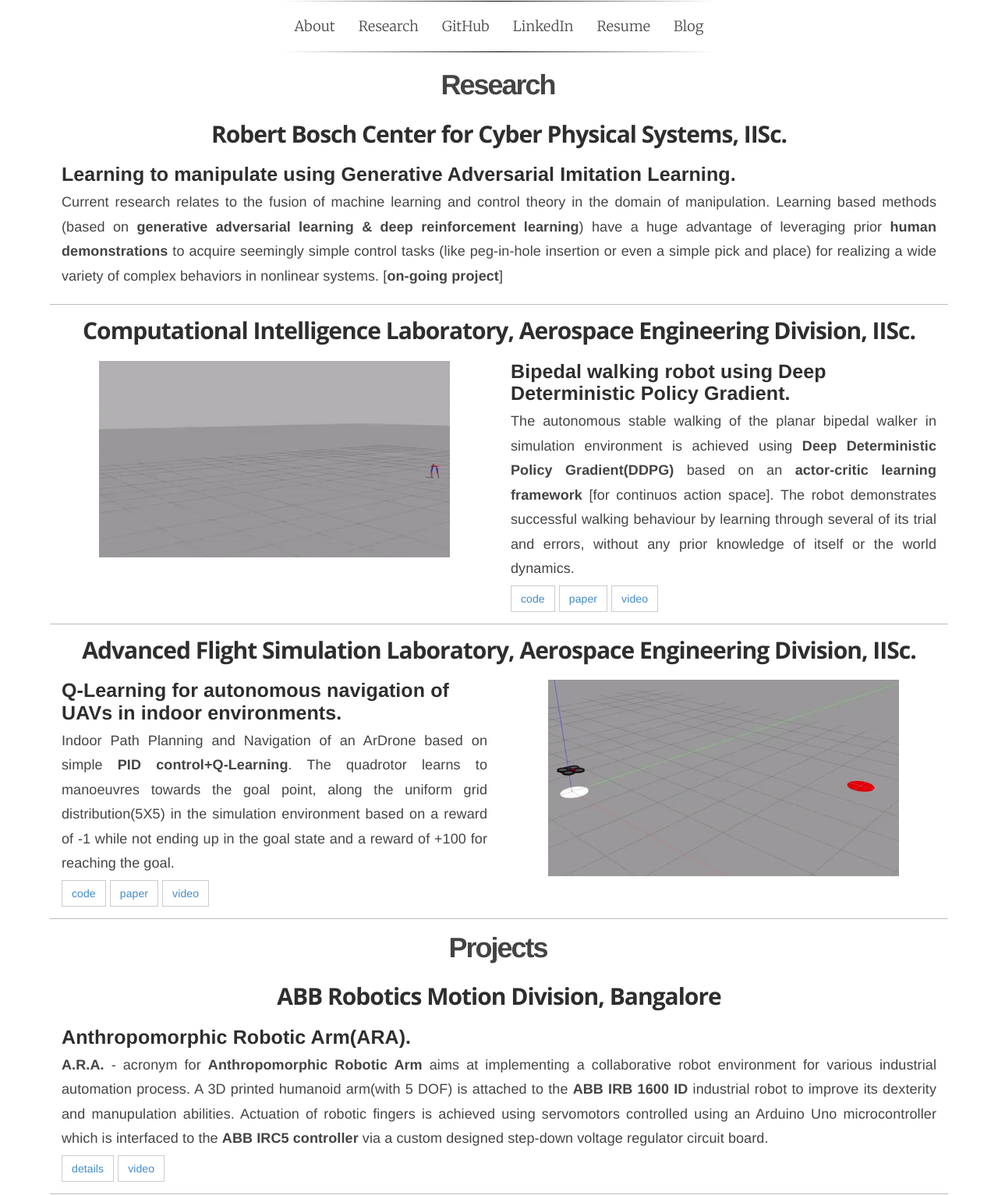
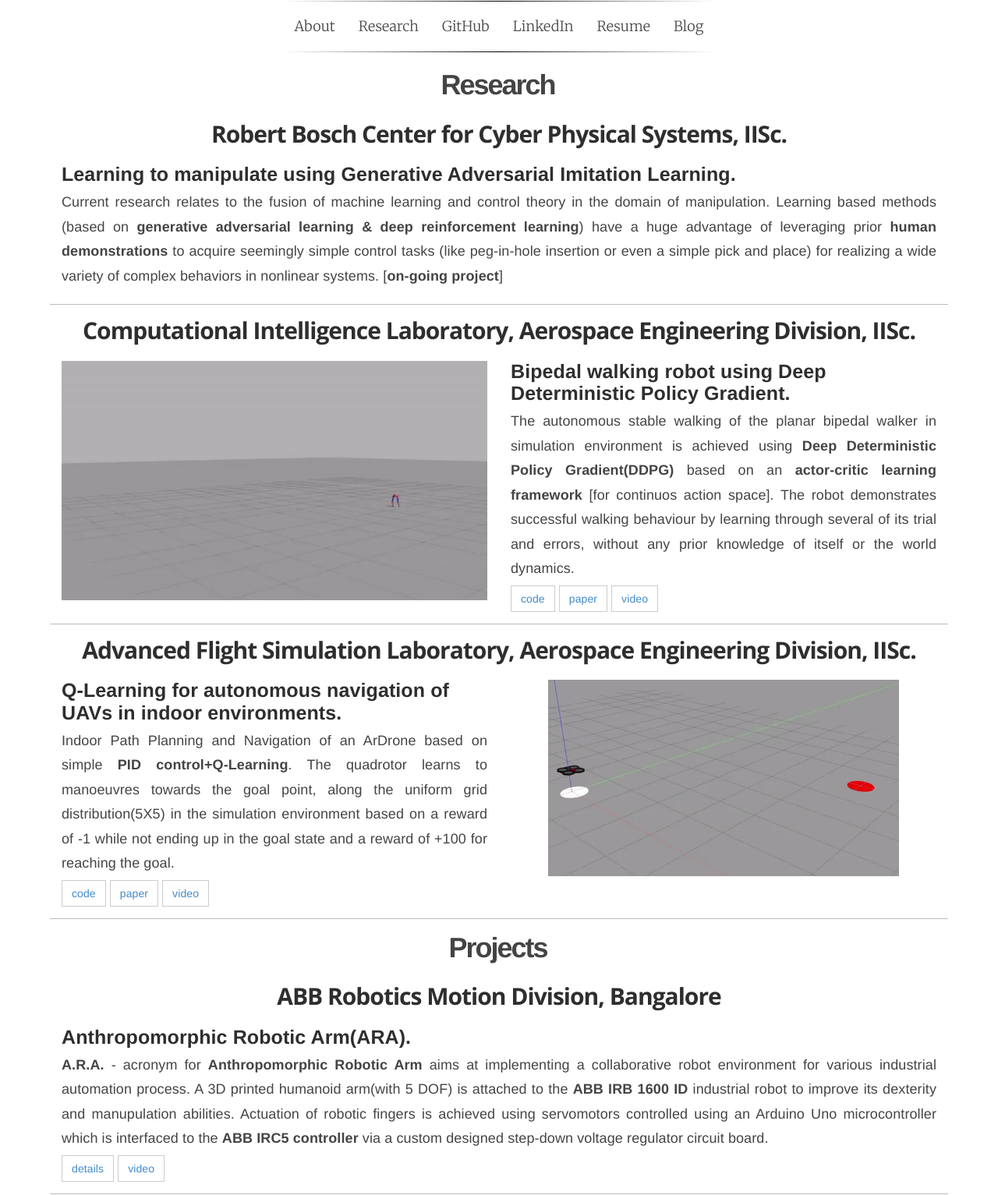
Before and after one commit to navuboy/navuboy.github.io, a Jekyll site: the page built from research.html, in a window 1280 px wide. Shown: the whole page at 78% size. Built offline with Jekyll 4.4.1, drawn with Linux system fonts in a browser that asks for light colours; some web fonts are replaced.

Commit message:
Updated research.md

```diff
--- a/_includes/research.md
+++ b/_includes/research.md
@@ -33,7 +33,7 @@
 <div class="container-fluid">
   <div class="row">
     <div class="col-md-6">
-        <img class="rimg" src="{{ site.github.url }}/media/biped_trained.gif" />
+        <img class="rimg" src="{{ site.github.url }}/media/trained.gif" />
     </div>
     <div class="col-md-6">
         <h3 class="rtitle"><b>Bipedal walking robot using Deep Deterministic Policy Gradient.</b></h3>
```
Also changed, not shown: media/trained.gif (added).
